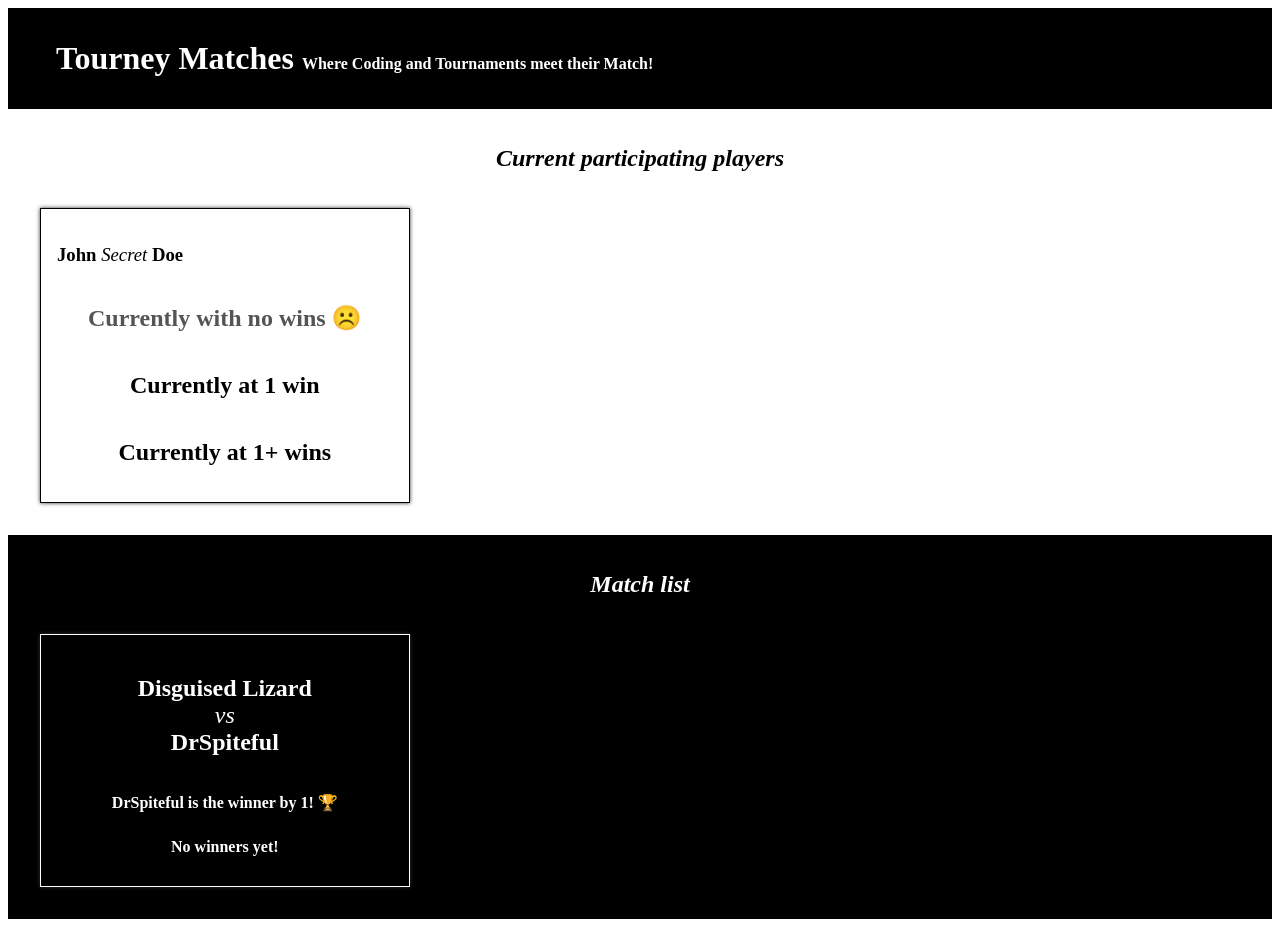
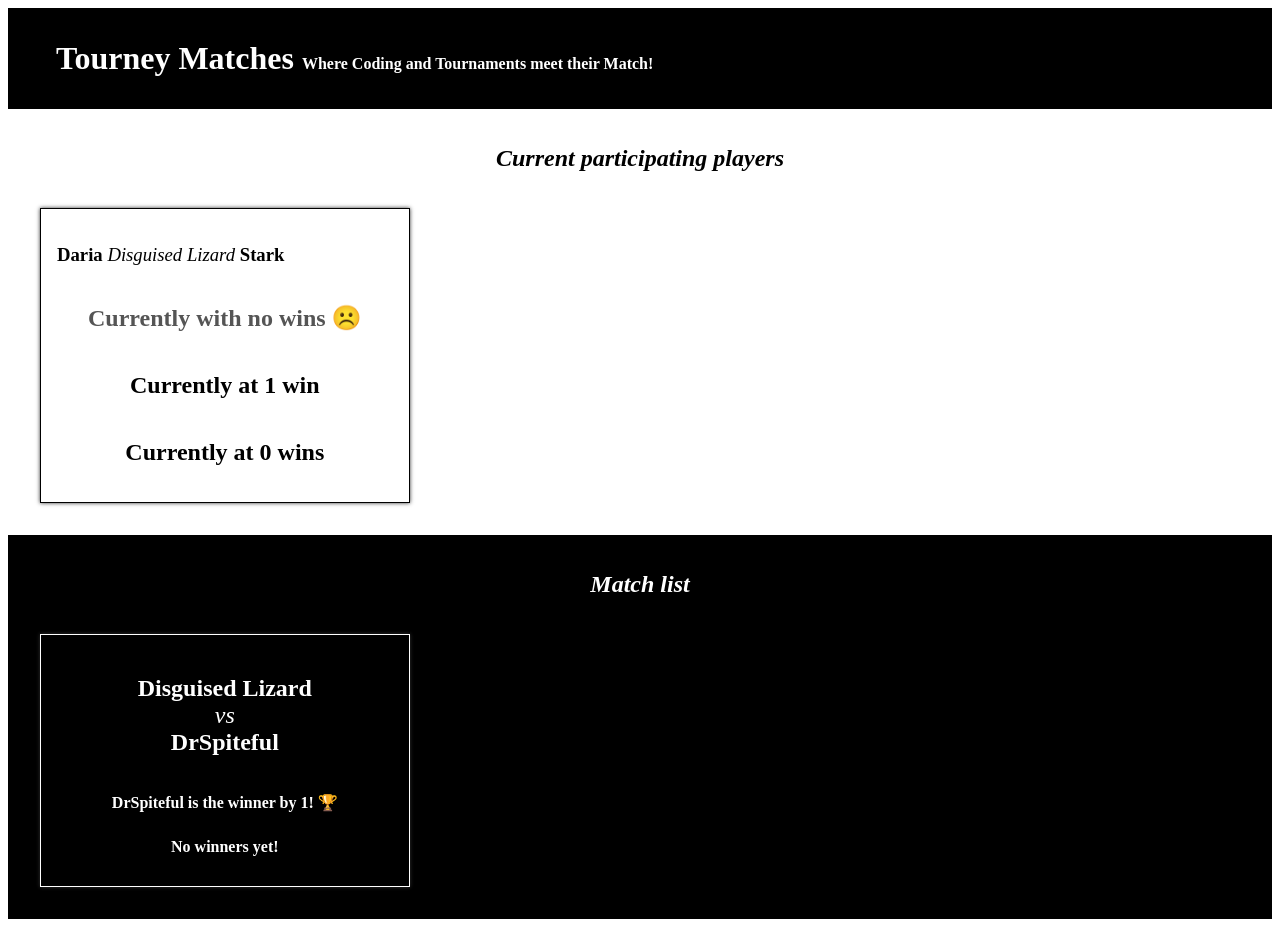
Before and after one commit to kazvee/tourney-matches, a React (Create React App) app: page / in a window 1280 px wide. Built offline with nearby package versions, Linux system fonts and the light colour scheme.

Commit message:
Refactor Player component to receive props to render one player

```diff
--- a/src/components/Player.js
+++ b/src/components/Player.js
@@ -1,19 +1,17 @@
 import React from "react";
 
-const Player = () => {
+const Player = (props) => {
   return (
     <article className="Player">
-      <h1>
-        John <span>Secret</span> Doe
-      </h1>
+      <h1>{props.firstName} <span>{props.gamerTag}</span> {props.lastName}</h1>
       {/* To be shown when there are no wins */}
       <h2 className="zero">Currently with no wins ☹️</h2>
       {/* To be shown when there is 1 win */}
       <h2>Currently at 1 win</h2>
       {/* To be shown when there is more than one win */}
-      <h2>Currently at 1+ wins</h2>
+      <h2>Currently at {props.wins} wins</h2>
     </article>
   );
-}
+};
 
 export default Player;
```
